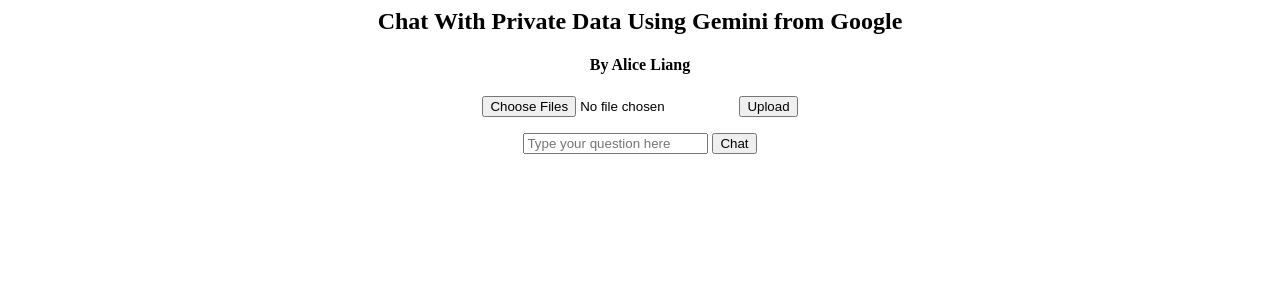
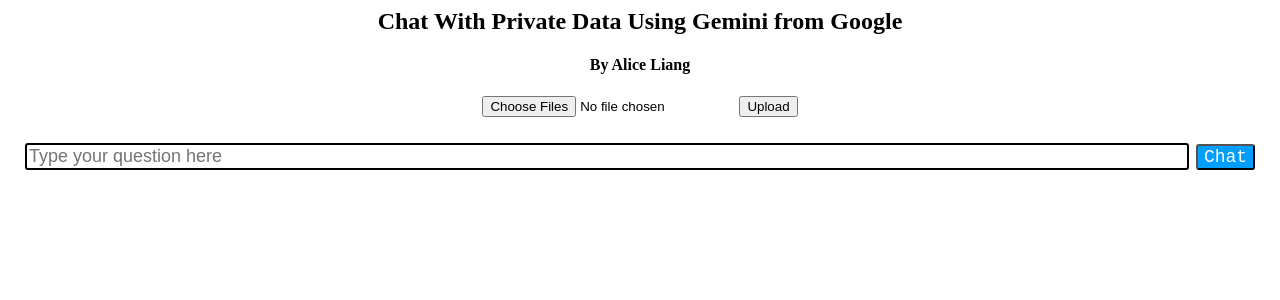
Before and after one commit to aliceliang22/chat-using-gemini, a Flask app: page / in a window 1280 px wide. Shown: the top 300 px of the page. Run offline with Flask 3, Linux system fonts and the light colour scheme.

Commit message:
add style for question section

```diff
--- a/src/templates/index.html
+++ b/src/templates/index.html
@@ -3,6 +3,9 @@
         <title> Chat with Private Data Using Gemini from Google </title>
         <style>
             .center { text-align: center; }
+            .inputbox { width: calc(100% - 80px); border: 2px solid #000; border-radius: 3px; font-size: large; }
+            .inputdiv { padding: 10px; }
+            .btn-primary { background-color: rgb(0, 159, 255); color: white; margin-left: 3px; border-radius: 3px; font-size: large; font-family:'Courier New', Courier, monospace; }
         </style>
     </head>
     <body>
@@ -13,7 +16,7 @@
                 <input type = "file" id = 'documents' name = "documents" multiple />
                 <input type = "submit" value = "Upload">
             </form>
-            <div>
+            <div class = "inputdiv">
                 <input id = "chat-input" type = "text" class = "inputbox" placeholder = "Type your question here" />
                 <button id = "chat-button" class = "btn btn-primary">Chat</button>
             </div>
```
